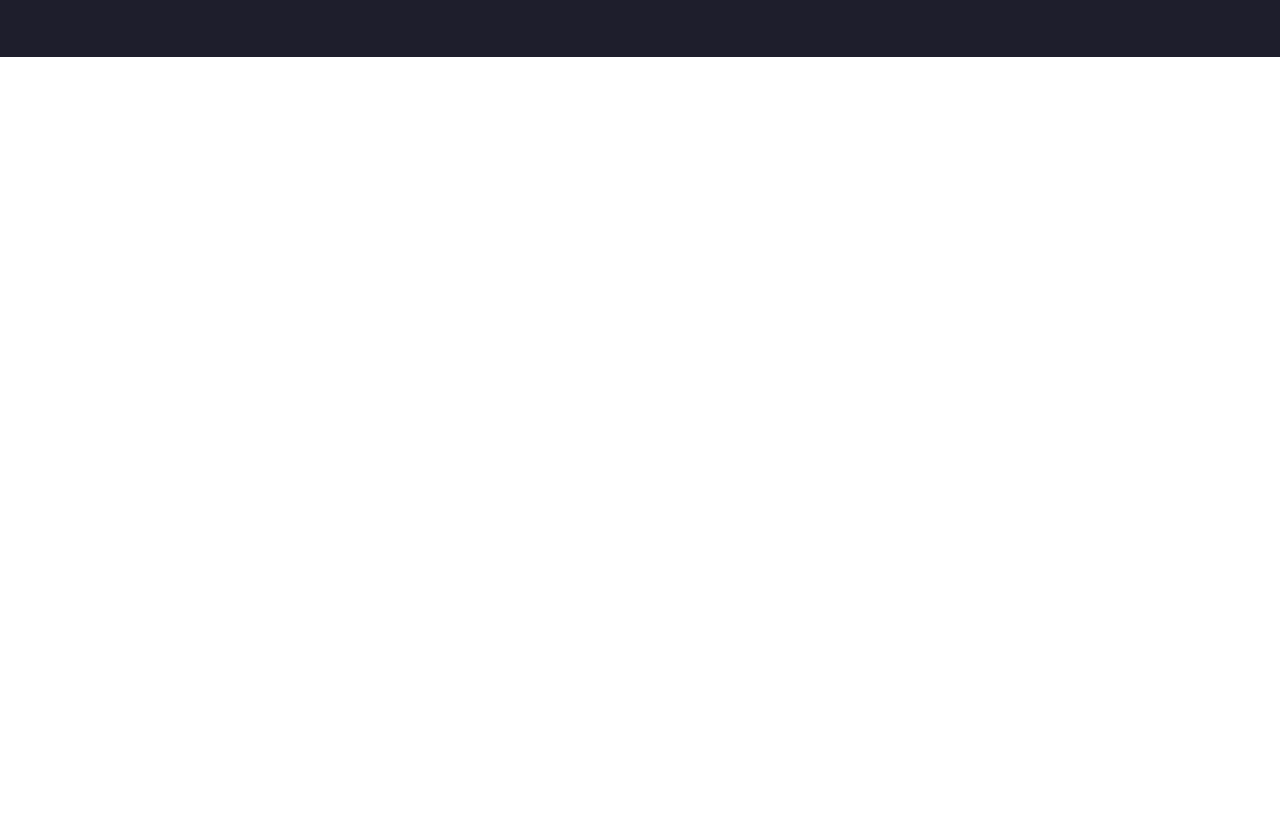
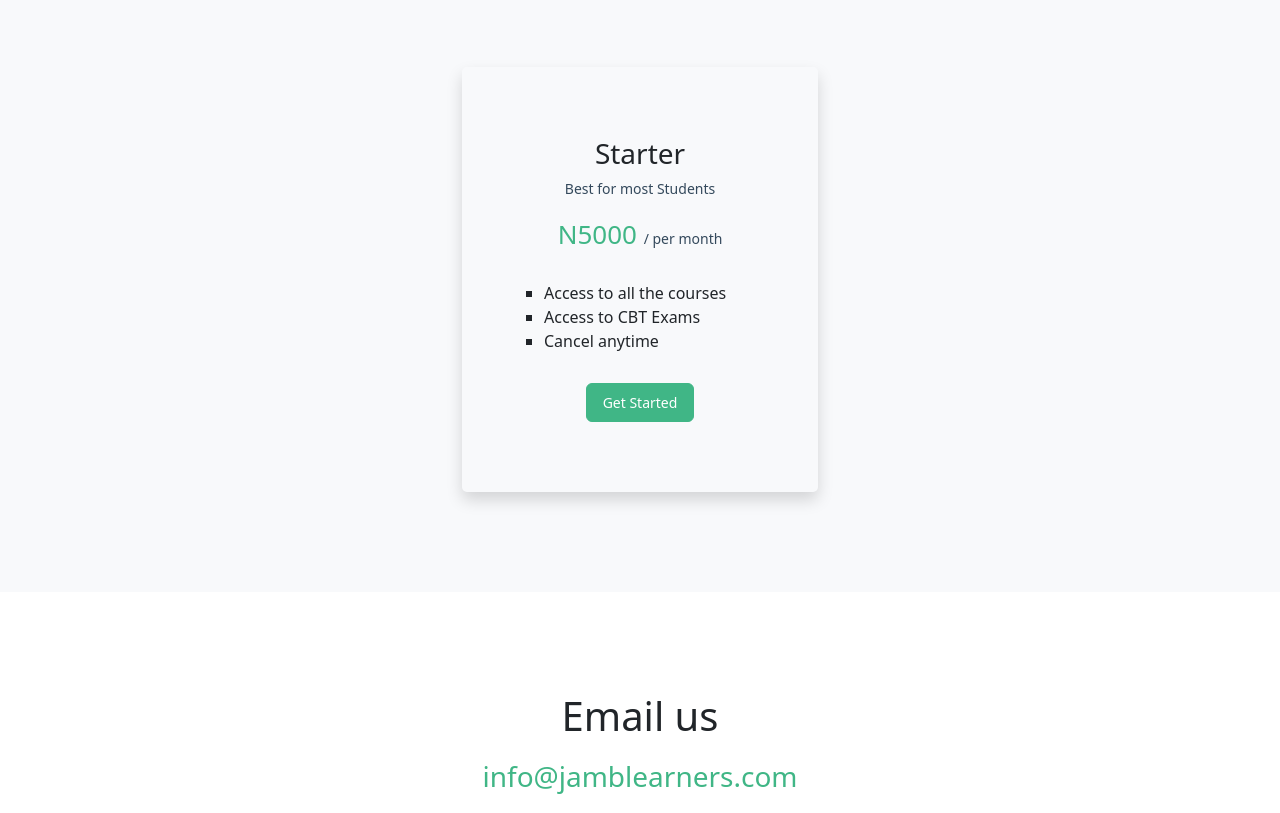
Before and after one commit to tunjiaramide/jamblearners, a plain HTML site: page index.html in a window 1280 px wide. Shown: the part 1987-2800 px from the top of the page. Before the commit the page ends 2044 px from the top, so only its background shows below. Drawn offline with nearby package versions, Linux system fonts and the light colour scheme.

Commit message:
mobile update

```diff
--- a/index.html
+++ b/index.html
@@ -5,11 +5,12 @@
     <meta http-equiv="X-UA-Compatible" content="IE=edge">
     <meta name="viewport" content="width=device-width, initial-scale=1.0">
     <title>JAMB Learners</title>
-    <link href="https://cdn.jsdelivr.net/npm/bootstrap@5.0.2/dist/css/bootstrap.min.css" rel="stylesheet"  crossorigin="anonymous">
+    <link href="https://cdn.jsdelivr.net/npm/bootstrap@5.3.0/dist/css/bootstrap.min.css" rel="stylesheet" integrity="sha384-9ndCyUaIbzAi2FUVXJi0CjmCapSmO7SnpJef0486qhLnuZ2cdeRhO02iuK6FUUVM" crossorigin="anonymous">
+<script src="https://cdn.jsdelivr.net/npm/bootstrap@5.3.0/dist/js/bootstrap.bundle.min.js" integrity="sha384-geWF76RCwLtnZ8qwWowPQNguL3RmwHVBC9FhGdlKrxdiJJigb/j/68SIy3Te4Bkz" crossorigin="anonymous"></script>
     <link href="main.css" rel="stylesheet">
 </head>
 <body>
-    <nav class="navbar navbar-expand-lg">
+    <nav class="navbar navbar-expand-lg bg-light">
         <div class="container">
           <a class="navbar-brand" href="#">
             <img src="images/logo.jpg" />
@@ -120,10 +121,10 @@
     </section>
 
     <section class="courses">
-        <div class="container-box">
+        <div class="container">
             <h2>Our Courses</h2>
-            <div class="row">
-                <div class="col-xs-12 col-md-6 mb-4">
+            <div class="row d-flex justify-content-center">
+                <div class="col-xs-12 col-md-4 mb-4">
                     <div class="card">
                         <img src="images/pix_four.jpg" class="card-img-top" alt="...">
                         <div class="card-body">
@@ -134,7 +135,7 @@
                       </div>
                 </div>
 
-                <div class="col-xs-12 col-md-6">
+                <div class="col-xs-12 col-md-4">
                     <div class="card">
                         <img src="images/pix_three.jpg" class="card-img-top" alt="...">
                         <div class="card-body">
@@ -144,10 +145,41 @@
                         </div>
                       </div>
                 </div>
-
-
             </div>
         </div>
+    </section>
+
+    <section class="pricing">
+      <div class="container">
+        <h2>Choose your plan</h2>
+        <div class="row d-flex justify-content-center">
+          <div class="col-xs-12 col-md-4">
+            <div class="box shadow">
+              <div class="cover">
+                <h3>Starter</h3>
+                <p>Best for most Students</p>
+                <h1>N5000 <span>/ per month</span></h1>
+              </div>
+
+              <ul>
+                <li>Access to all the courses</li>
+                <li>Access to CBT Exams</li>
+                <li>Cancel anytime</li>
+              </ul>
+              <button class="btn btn-primary">Get Started</button>
+            </div>
+          </div>
+        </div>
+      </div>
+    </section>
+
+    <section class="email">
+      <div class="container">
+          <h2>Email us</h2>
+
+          <h3>info@jamblearners.com</h3>
+
+      </div>
     </section>
 
 
@@ -164,6 +196,5 @@
 
 
     <script src="https://kit.fontawesome.com/6542537f4b.js" crossorigin="anonymous"></script>
-    <script src="https://cdn.jsdelivr.net/npm/bootstrap@5.3.0/dist/js/bootstrap.bundle.min.js" integrity="sha384-geWF76RCwLtnZ8qwWowPQNguL3RmwHVBC9FhGdlKrxdiJJigb/j/68SIy3Te4Bkz" crossorigin="anonymous"></script>
 </body>
 </html>
--- a/main.css
+++ b/main.css
@@ -58,6 +58,7 @@ nav .btn-outline-primary:hover {
     border-color: var(--var-color-two);
     color: #fff;
 }
+
 
 
 /* Header */
@@ -216,6 +217,80 @@ nav .btn-outline-primary:hover {
     color: #fff;
 }
 
+
+/* pricing */
+
+.pricing {
+    padding: 50px 0 100px 0;
+    background-color: var(--var-background-color);
+
+}
+
+.pricing h2 {
+    font-size: 40px;
+    margin-bottom: 70px;
+    text-align: center;
+    color: var(--var-color-one);
+}
+
+.pricing .box {
+
+    padding: 70px 50px;;
+    border-radius: 5px;
+    text-align: center;
+}
+
+
+.pricing .box .cover h1 {
+    font-size: 26px;
+    color: var(--var-color-two);
+    margin: 20px 0;
+}
+
+.pricing .box .cover h1 span {
+    font-size: 14px;
+    color: var(--var-color-one);
+}
+
+.pricing .box .cover p {
+    font-size: 14px;
+    color: var(--var-color-one);
+}
+
+.pricing .box ul {
+    margin: 30px 0;
+    list-style-type: square;
+ }
+
+.pricing .box ul li {
+   text-align: left;
+}
+
+.pricing .box .btn-primary {
+    border-color: var(--var-color-two);
+    color: #fff;
+    background-color: var(--var-color-two);
+    padding: 0.5rem 1rem;
+    font-size: 14px;
+ }
+
+
+/* email */
+
+.email {
+    padding: 100px 0;
+    text-align: center;
+}
+
+.email h2 {
+    font-size: 40px;
+    margin-bottom: 20px;
+}
+
+.email h3 {
+    color: var(--var-color-two);
+}
+
 /* footer */
 
 footer {
@@ -247,8 +322,8 @@ footer p {
         line-height: 1.5rem;
     }
 
-    .courses .container-box {
-        padding: 0 10px;
+    .header .right-head .cover img {
+        display: none;
     }
 
     .newsletter {
```
